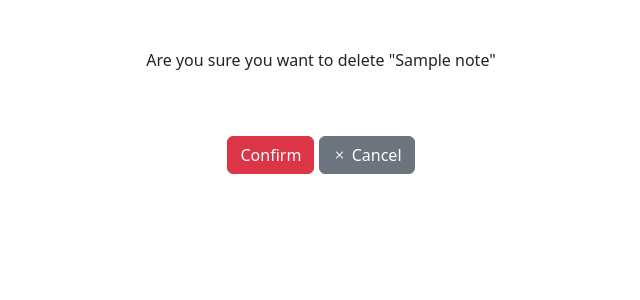
After one commit to infinity-plus/django_notes_app, a Django app: page /notes/1/delete in a window 1280 px wide. The commit adds this page. Shown: the top 300 px of the page, without its empty margins (319-959 px from the left). Run offline with Django 4.2, Linux system fonts and the light colour scheme; a user stored in the database is signed in; tables that the repository leaves empty hold one stand-in row (values such as "Sample post").

Commit message:
Add Delete endpoint
Signed-off-by: Harsh Navdhare <harsh.navdhare@proton.me>

```diff
--- a/notes/templates/notes/list_notes.html
+++ b/notes/templates/notes/list_notes.html
@@ -4,7 +4,7 @@
 <div class="row row-cols3 g-2">
     {% for note in notes %}
     <div class="col">
-        <a class="" href="{% url 'note_detail' pk=note.id %}">
+        <a class="note" href="{% url 'note_detail' pk=note.id %}">
             <div class="p-3 border rounded-pill">
                 <h3 class="my-5">{{note.title}}</h3>
                 <p class="date">{{note.created_at}}</p>
--- /dev/null
+++ b/notes/templates/notes/note_delete.html
@@ -0,0 +1,13 @@
+{% extends "base.html" %} {% block body %}
+<form method="post">
+    {% csrf_token %}
+    <p>Are you sure you want to delete "{{ note.title }}"</p>
+    <input type="submit" class="btn btn-danger my-5" value="Confirm">
+    <a href="{% url 'list_notes' %}" class="btn btn-secondary my-5">
+        <span class="bi bi-x"></span>
+        Cancel
+    </a>
+
+</form>
+
+{% endblock %}
--- a/notes/templates/notes/note_form.html
+++ b/notes/templates/notes/note_form.html
@@ -4,7 +4,7 @@
     {% csrf_token %}
     {{ form.as_p }}
     <button class="btn btn-primary my-5" type="submit">Create</button>
-    <a href="{% url 'list_notes' %}" class="btn btn-danger my-5"><span class="bi bi-x"></span>Cancel</a>
+    <a href="{% url 'list_notes' %}" class="btn btn-secondary my-5"><span class="bi bi-x"></span>Cancel</a>
 
 </form>
 
--- a/notes/urls.py
+++ b/notes/urls.py
@@ -3,8 +3,29 @@ from django.urls import path
 from . import views
 
 urlpatterns = [
-    path("", views.NoteListView.as_view(), name="list_notes"),
-    path("<int:pk>/", views.NoteDetailView.as_view(), name="note_detail"),
-    path("<int:pk>/edit", views.NoteUpdateView.as_view(), name="note_update"),
-    path("new/", views.NoteCreateView.as_view(), name="note_new"),
+    path(
+        "",
+        views.NoteListView.as_view(),
+        name="list_notes",
+    ),
+    path(
+        "<int:pk>/",
+        views.NoteDetailView.as_view(),
+        name="note_detail",
+    ),
+    path(
+        "<int:pk>/edit",
+        views.NoteUpdateView.as_view(),
+        name="note_update",
+    ),
+    path(
+        "<int:pk>/delete",
+        views.NoteDeleteView.as_view(),
+        name="note_delete",
+    ),
+    path(
+        "new/",
+        views.NoteCreateView.as_view(),
+        name="note_new",
+    ),
 ]
--- a/notes/views.py
+++ b/notes/views.py
@@ -1,4 +1,10 @@
-from django.views.generic import ListView, DetailView, CreateView, UpdateView
+from django.views.generic import (
+    ListView,
+    DetailView,
+    CreateView,
+    UpdateView,
+)
+from django.views.generic.edit import DeleteView
 from django.contrib.auth.mixins import LoginRequiredMixin
 
 from .forms import NoteForm
@@ -27,6 +33,12 @@ class NoteUpdateView(LoginRequiredMixin, UpdateView):
         return super().form_valid(form)
 
 
+class NoteDeleteView(LoginRequiredMixin, DeleteView):
+    model = Note
+    success_url = "/notes/"
+    template_name = "notes/note_delete.html"
+
+
 class NoteListView(LoginRequiredMixin, ListView):
     model = Note
     template_name = "notes/list_notes.html"
--- a/static/css/style.css
+++ b/static/css/style.css
@@ -5,3 +5,28 @@
 ul.errorlist {
     display: none;
 }
+
+a.note:link {
+    text-decoration: none;
+    color: unset;
+    background-color: unset !important;
+}
+
+a.note:visited {
+    text-decoration: none;
+    color: unset;
+    background-color: unset !important;
+}
+
+a.note:hover {
+    text-decoration: underline;
+    color: unset;
+    background-color: unset !important;
+}
+
+a.note:active {
+    text-decoration: underline;
+    color: unset;
+    background-color: unset !important;
+
+}
```
Also changed, not shown: notes/templates/notes/note_detail.html (+12 -2 lines).
